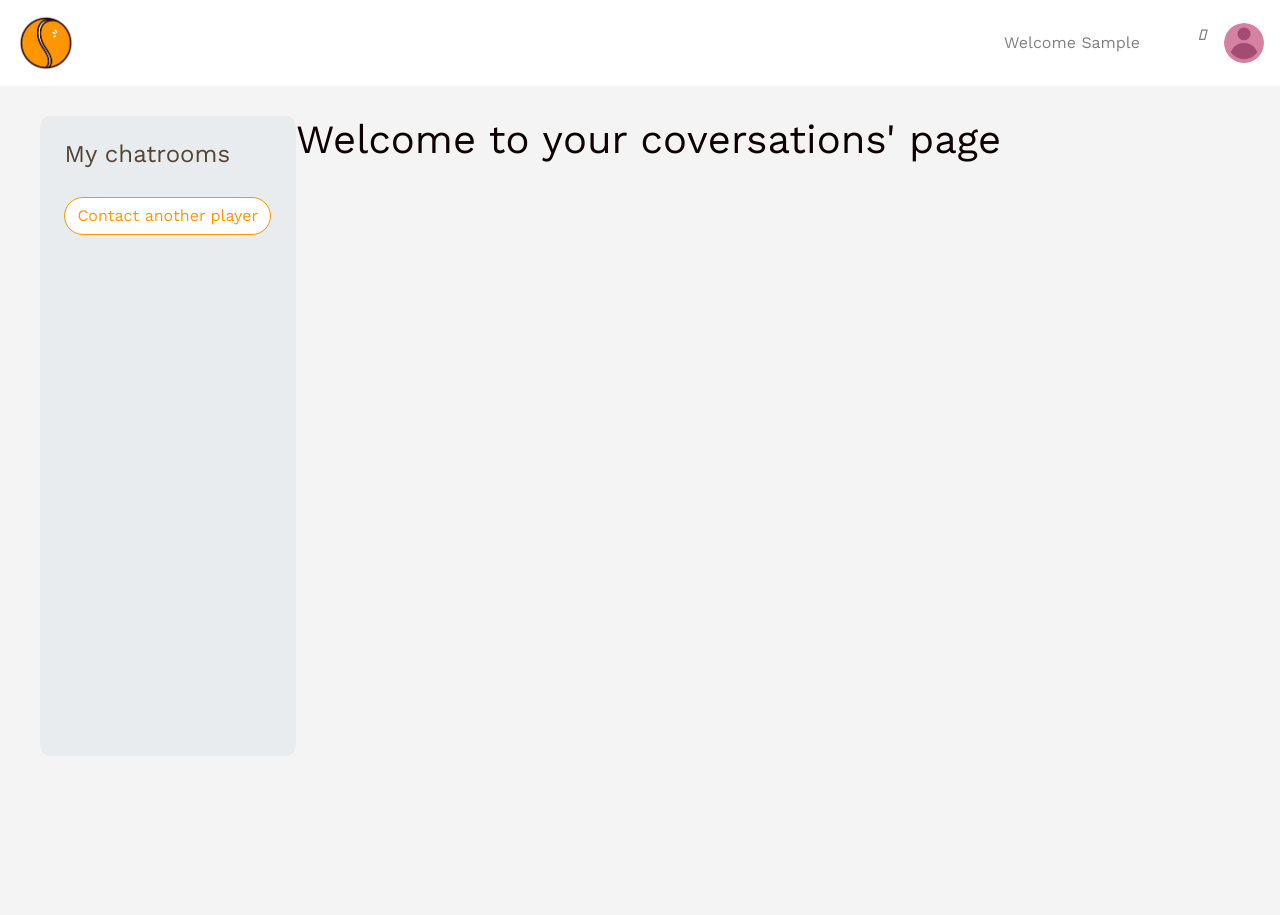
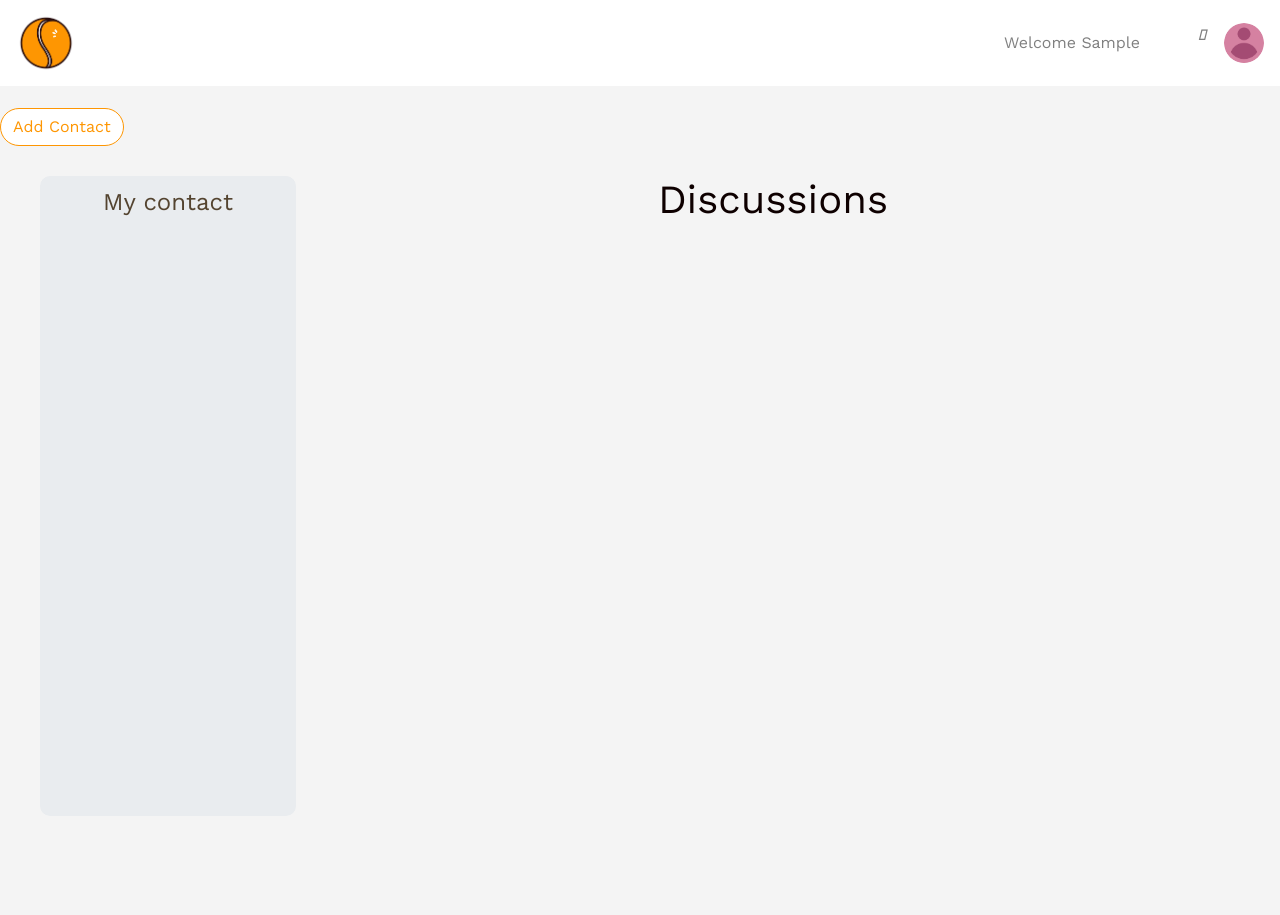
Before and after one commit to HatemC/sportify, a Rails app: page /conversations in a window 1280 px wide. Shown: the top 915 px of the page. Before the commit the page ends 756 px from the top, so only its background shows below. Run offline with Rails 7, Linux system fonts and the light colour scheme; the visitor is signed in with stand-in values (Sample User, id 1); data that the repository does not hold is empty; style sheets or scripts are compiled from the project's sources; parts of the project's set-up code (start-up, migrations or seed data) failed here and were passed over; some libraries are stand-ins or nearby versions.

Commit message:
chatroom css

```diff
--- a/app/assets/stylesheets/components/_button.scss
+++ b/app/assets/stylesheets/components/_button.scss
@@ -48,8 +48,21 @@
 .btn-contact {
   background-color: white;
   color: #FE9602;
-  margin-top: 20px;
-  margin-inline: auto;
   border-radius: 30px;
   border: 1px solid ;
+  margin-top: 22px;
 }
+
+.label-round-solid {
+  background-color: #54BAB9;
+  color: white;
+  border-radius: 10px;
+  border: 1px solid #54BAB9;
+  margin: 10px;
+  text-align: center;
+  padding: 6px;
+}
+
+.btn-search-user {
+  margin-inline: 3px;
+}
--- a/app/assets/stylesheets/components/_flatpickr.scss
+++ b/app/assets/stylesheets/components/_flatpickr.scss
@@ -0,0 +1,3 @@
+.datepicker {
+  margin:0px;
+}
--- a/app/assets/stylesheets/components/_index.scss
+++ b/app/assets/stylesheets/components/_index.scss
@@ -12,8 +12,7 @@
 @import "event-img";
 @import "search";
 @import "icon";
-@import "label";
+// @import "label";
 @import "tab";
 
 @import "footer";
-@import "conversation"
--- a/app/assets/stylesheets/components/_label.scss
+++ /dev/null
@@ -1,10 +0,0 @@
-.label-round-solid {
-  background-color: #54BAB9;
-  color: white;
-  border-radius: 10px;
-  border: 1px solid #54BAB9;
-  margin: 10px;
-  text-align: center;
-  padding: 6px;
-
-}
--- a/app/assets/stylesheets/pages/_chatroom.scss
+++ b/app/assets/stylesheets/pages/_chatroom.scss
@@ -1,9 +1,9 @@
 .contact_box {
   width: 20vw;
   height: 80vh;
-  padding-top: 2%;
+  padding-top: 1%;
   margin-left: 10px;
-  padding-left: 2%;
+  padding-inline: auto;
   background-color: #e9ecef;
   border-radius: 10px;
 }
@@ -21,8 +21,34 @@
 
 .contact-label{
   margin-block: 3px;
+  display: flex;
+  justify-content: center;
 }
 
-.newchat-container {
-  margin-top: 10px;
+.center-item {
+  display: flex;
+  justify-content: center;
 }
+
+.left-align-items {
+  display: flex;
+  justify-content: flex-start;
+  margin-left: 40px;
+  align-items: flex-start;
+  border: 2px solid #FE9602;
+  width: 95vw;
+}
+
+#message_content {
+  width: 90%;
+}
+
+#new_chatroom {
+  display: flex;
+  justify-content: center;
+  margin-inline: 40px;
+}
+
+.new-contact-search {
+  margin-block-start: 20px;
+}
--- a/app/assets/stylesheets/components/_conversation.scss
+++ b/app/assets/stylesheets/pages/_conversation.scss
@@ -1,15 +1,22 @@
 .btn-flat-message {
-  color: rgb(4, 70, 4);
+  color: darkslategrey;
   padding: 8px 24px;
-  margin: 1px;
-  width: 120px;
+  margin: 2px;
+  width: 80%;
   border-radius: 4px;
   background: white;
   transition: background 0.3s ease;
+
 }
 
 .btn-flat-message:hover {
-  background: #1BCB7F;
+  background:#FE9602;
+  color: white;
+  padding: auto;
+}
+
+.btn-flat-message:focus{
+  background:#FE9602;
   color: white;
 }
 
@@ -57,3 +64,8 @@ right: 200px;
 #zone-content {
   box-sizing: 30px;
 }
+
+.container-center {
+  flex-grow: 1;
+  text-align: center;
+}
--- a/app/assets/stylesheets/pages/_index.scss
+++ b/app/assets/stylesheets/pages/_index.scss
@@ -3,3 +3,4 @@
 @import "show";
 @import "dashboard";
 @import "chatroom";
+@import "conversation";
--- a/app/controllers/conversations_controller.rb
+++ b/app/controllers/conversations_controller.rb
@@ -1,5 +1,5 @@
 class ConversationsController < ApplicationController
   def conversations
+  end
 
-  end
 end
--- a/app/javascript/controllers/add_contact_controller.js
+++ b/app/javascript/controllers/add_contact_controller.js
@@ -2,12 +2,16 @@ import { Controller } from "stimulus"
 
 export default class extends Controller {
 
-  static targets = ["contact"]
+  static targets = ["contact","label"]
 
   newContact(event) {
     event.preventDefault();
     this.contactTarget.classList.remove("d-none");
+  }
 
+  highlight(event) {
+    event.preventDefault();
+    this.labelTarget.classList.add("active");
   }
 
 }
--- a/app/views/conversations/conversations.html.erb
+++ b/app/views/conversations/conversations.html.erb
@@ -1,29 +1,22 @@
+<%= link_to "Add Contact", '#', class: 'btn btn-primary btn-contact', "data-action": "click->add-contact#newContact" %>
+
+
 <div class="conversation-box">
   <div class="contact_box">
-    <h4>My chatrooms</h4>
+    <div class="center-item"><h4>My contact</h4></div>
     <% current_user.chatrooms.each do |chatroom|  %>
-
-    <%= link_to chatroom.recepient.first_name, chatroom_path(chatroom), class: "btn btn-flat-message" %>
-
-    <br>
+    <div class="center-item"><%= link_to chatroom.recepient.first_name, chatroom_path(chatroom), class: "btn btn-flat-message" %></div>
     <% end %>
 
     <% current_user.joigned_chatrooms.each do |chatroom|  %>
-    <%= link_to chatroom.sender.first_name, chatroom_path(chatroom), class: "btn btn-flat-message" %>
-
-    <br>
+    <div class="center-item"><%= link_to chatroom.sender.first_name, chatroom_path(chatroom), class: "btn btn-flat-message" %></div>
     <% end %>
 
-    <%= link_to "Contact another player", new_chatroom_path, class: 'btn btn-primary btn-contact' %>
-
-
-
-
-  </div>
+      </div>
 
   <div class="container-center">
     <div class="email_pic">
-      <h1> Welcome to your coversations' page</h1>
+      <h1> Discussions</h1>
     </div>
   </div>
 
```
Also changed, not shown: app/views/chatrooms/new.html.erb (+5 -4 lines), app/views/chatrooms/show.html.erb (+33 -16 lines).
